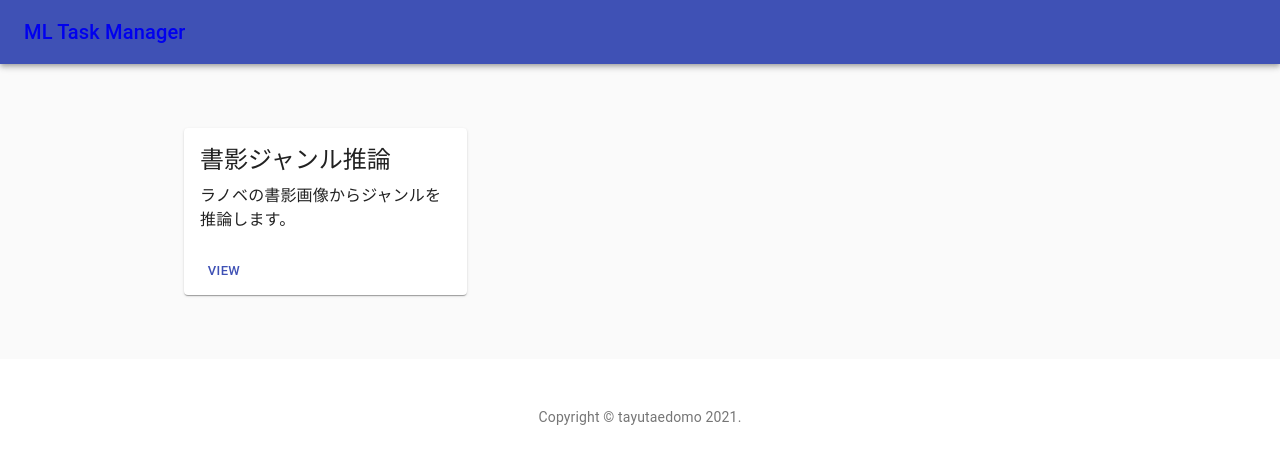
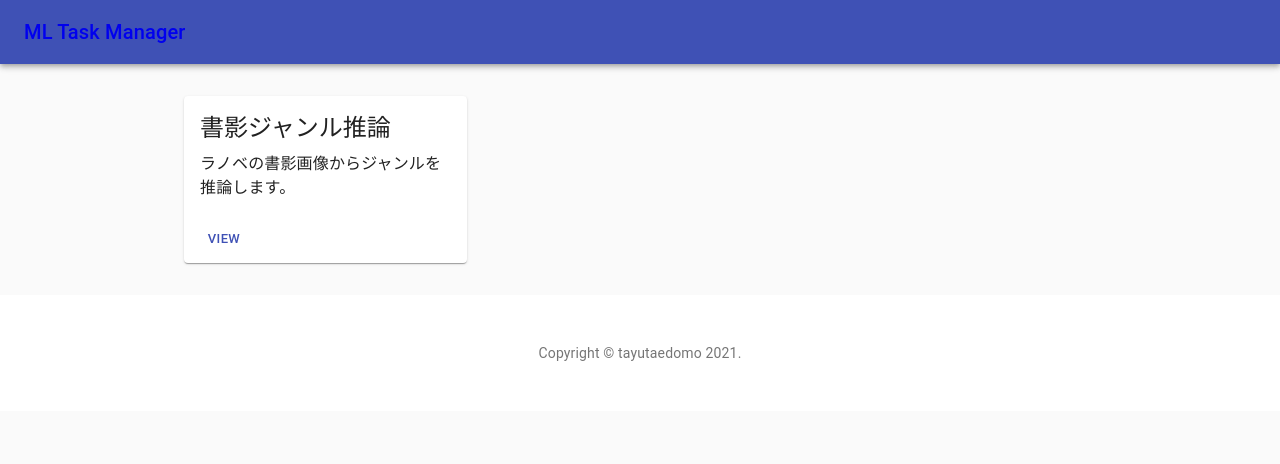
Before and after one commit to tayutaedomo/ml-tasks, a React (Create React App) app: page / in a window 1280 px wide. Shown: the top 464 px of the page. Built offline with nearby package versions, Linux system fonts and the light colour scheme.

Commit message:
refactor: Container component

```diff
--- a/src/components/App.js
+++ b/src/components/App.js
@@ -1,12 +1,23 @@
 import React from 'react';
+import { makeStyles } from '@material-ui/core/styles';
 import { BrowserRouter as Router, Switch, Route } from 'react-router-dom';
 import { CssBaseline } from '@material-ui/core';
+import Container from '@material-ui/core/Container';
 
 import Header from './Header';
 import Footer from './Footer';
-import HomeScreen from './Home/HomeScreen';
+import HomeScreen from './home/HomeScreen';
+
+const useStyles = makeStyles((theme) => ({
+  cardGrid: {
+    paddingTop: theme.spacing(4),
+    paddingBottom: theme.spacing(4),
+  },
+}));
 
 function App() {
+  const classes = useStyles();
+
   return (
     <Router>
       <React.Fragment>
@@ -14,8 +25,11 @@ function App() {
         <Header />
         <main>
           <Switch>
+            <Route path="/novel_category"></Route>
             <Route exact path="/">
-              <HomeScreen />
+              <Container className={classes.cardGrid} maxWidth="md">
+                <HomeScreen />
+              </Container>
             </Route>
           </Switch>
         </main>
--- a/src/components/Home/HomeScreen.js
+++ b/src/components/Home/HomeScreen.js
@@ -1,40 +1,11 @@
 import React from 'react';
-import { makeStyles } from '@material-ui/core/styles';
 import Grid from '@material-ui/core/Grid';
-import Typography from '@material-ui/core/Typography';
-import Container from '@material-ui/core/Container';
 
 import HomeCard from './HomeCard';
 
-const useStyles = makeStyles((theme) => ({
-  heroContent: {
-    backgroundColor: theme.palette.background.paper,
-    padding: theme.spacing(8, 0, 6),
-  },
-  cardGrid: {
-    paddingTop: theme.spacing(8),
-    paddingBottom: theme.spacing(8),
-  },
-}));
-
 export default function Home() {
-  const classes = useStyles();
-
   return (
     <React.Fragment>
-      {/* <div className={classes.heroContent}>
-        <Container maxWidth="sm">
-          <Typography
-            component="h1"
-            variant="h2"
-            align="center"
-            color="textPrimary"
-            gutterBottom
-          >
-          </Typography>
-        </Container>
-      </div> */}
-      <Container className={classes.cardGrid} maxWidth="md">
       <Grid container spacing={4}>
         <Grid item xs={12} sm={6} md={4}>
           <HomeCard
@@ -44,7 +15,6 @@ export default function Home() {
           />
         </Grid>
       </Grid>
-      </Container>
     </React.Fragment>
   );
 }
```
Lines whose indentation alone changed are shown as unchanged.
